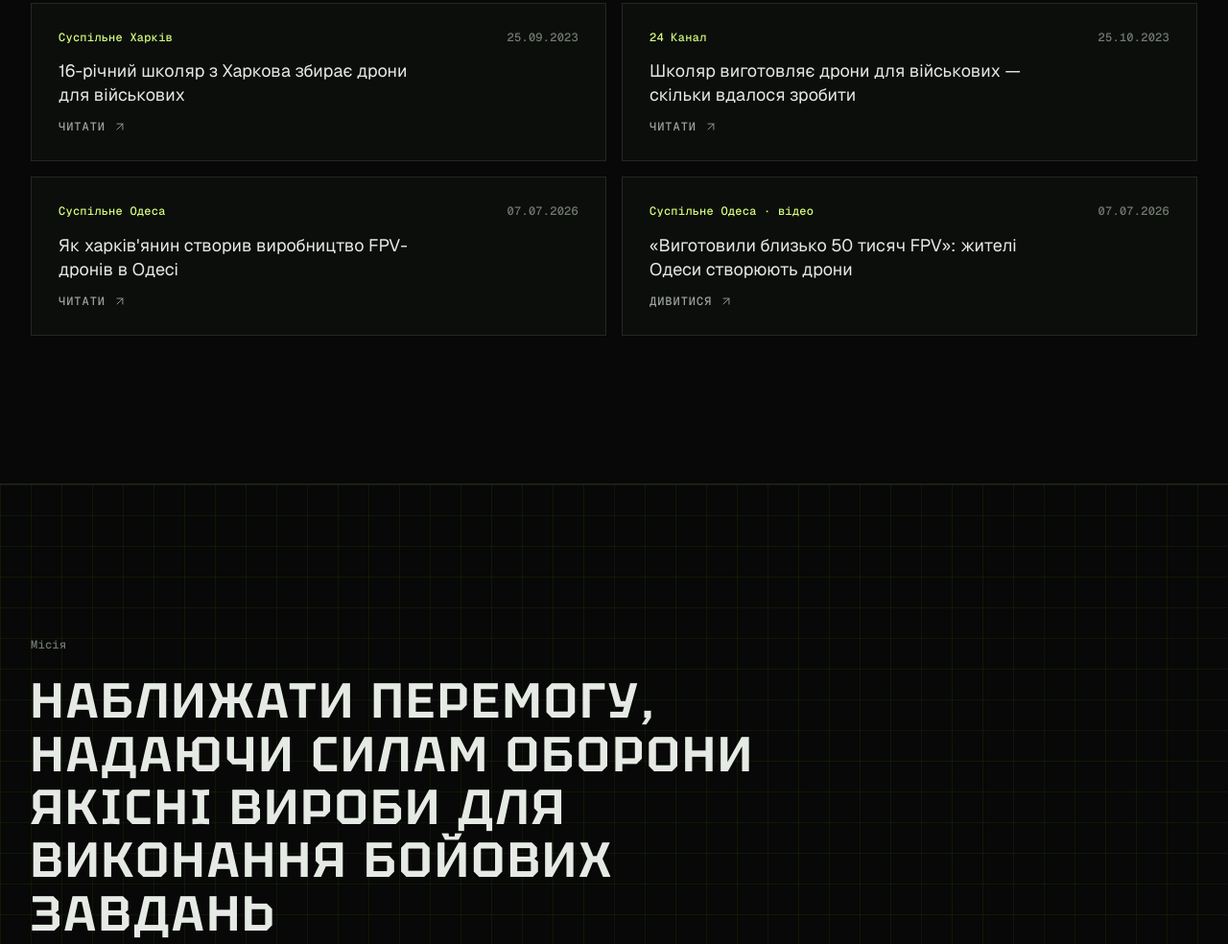
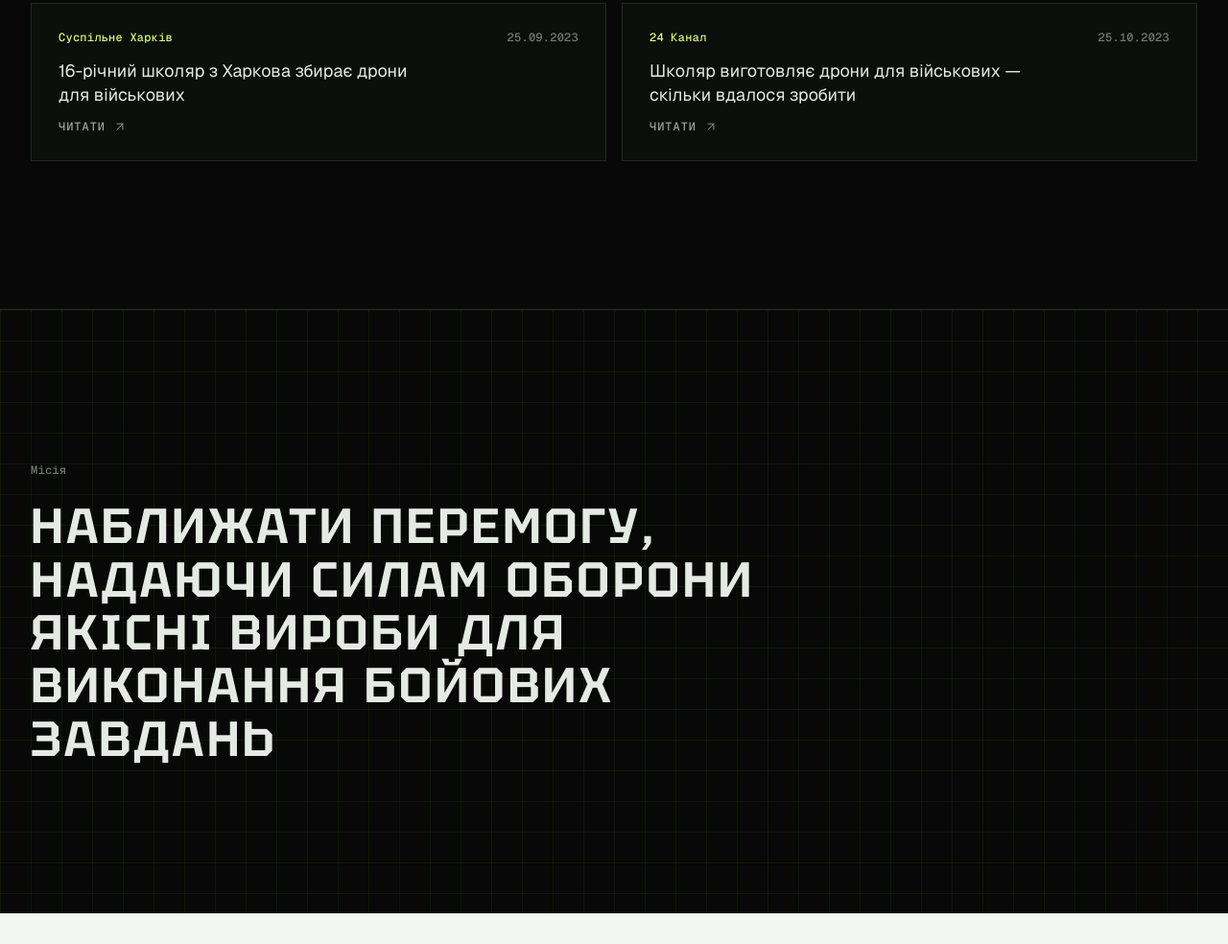
Before and after one commit to shckwrkr/fbt-homepage-prototype, a plain HTML site: page about.html in a window 1280 px wide. Shown: the part 2864-3848 px from the top of the page at 96% size. Drawn offline with nearby package versions, Linux system fonts and the light colour scheme.

Commit message:
Медіа: прибрано дві картки із згадкою міста
Co-Authored-By: Claude Opus 5.5 <noreply@anthropic.com>

```diff
--- a/about.html
+++ b/about.html
@@ -583,8 +583,6 @@ html.hdr-sc .topbar{border-bottom-width:0}
       <ul class="mc-list" role="list">
         <li data-reveal><a href="https://suspilne.media/kharkiv/576531-16-ricnij-harkivanin-vigotovlae-droni-kamikadze-dla-vijskovih-pro-potrebi-bijciv-jomu-rozpoviv-batko-akij-sluzit/" target="_blank" rel="noopener"><span class="mc-top"><b>Суспільне Харків</b><time>25.09.2023</time></span><h3>16-річний школяр з Харкова збирає дрони для військових</h3><span class="mc-go">Читати <i data-lucide="arrow-up-right"></i></span></a></li>
         <li data-reveal><a href="https://24tv.ua/shkolyar-vigotovlyaye-droni-dlya-viyskovih-skilki-vdalosya-zrobiti_n2418848" target="_blank" rel="noopener"><span class="mc-top"><b>24 Канал</b><time>25.10.2023</time></span><h3>Школяр виготовляє дрони для військових — скільки вдалося зробити</h3><span class="mc-go">Читати <i data-lucide="arrow-up-right"></i></span></a></li>
-        <li data-reveal><a href="https://suspilne.media/odesa/1338090-vid-volontera-do-virobnika-ak-harkivanin-nalagodiv-vipusk-fpv-droniv-v-odesi/" target="_blank" rel="noopener"><span class="mc-top"><b>Суспільне Одеса</b><time>07.07.2026</time></span><h3>Як харків'янин створив виробництво FPV-дронів в Одесі</h3><span class="mc-go">Читати <i data-lucide="arrow-up-right"></i></span></a></li>
-        <li data-reveal><a href="https://www.youtube.com/watch?v=sG7rXN7W24o" target="_blank" rel="noopener"><span class="mc-top"><b>Суспільне Одеса · відео</b><time>07.07.2026</time></span><h3>«Виготовили близько 50 тисяч FPV»: жителі Одеси створюють дрони</h3><span class="mc-go">Дивитися <i data-lucide="arrow-up-right"></i></span></a></li>
       </ul>
     </div>
   </section>
```
